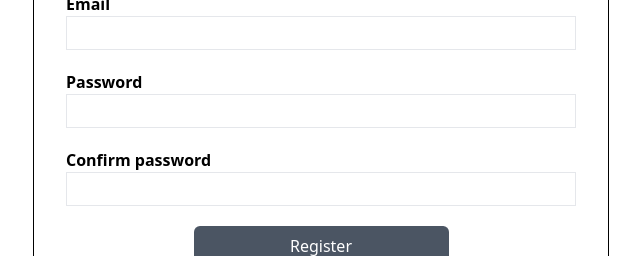
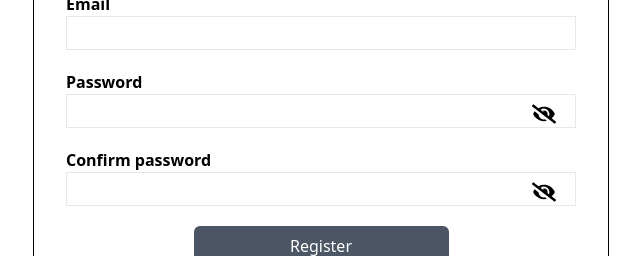
Before and after one commit to ragulraj-n/DevMatch, a React app in the folder frontend/: page /signup in a window 1280 px wide. Shown: the part 288-544 px from the top of the page, without its empty margins (319-959 px from the left). Built offline with nearby package versions, Linux system fonts and the light colour scheme; the HTML template or start-up script is replaced by a standard one.

Commit message:
feat: add eyeicon to show and hide the password for login&signup pages

```diff
--- a/frontend/src/features/auth/components/LoginForm.jsx
+++ b/frontend/src/features/auth/components/LoginForm.jsx
@@ -1,8 +1,9 @@
 import React, { useState } from 'react'
 import { loginApi } from '../services/authApi';
-import { Link } from 'react-router-dom';
+import { Link, useNavigate } from 'react-router-dom';
 import { useDispatch, useSelector } from 'react-redux';
 import { addUser } from '../../user/userSlice';
+import { FaEyeSlash,FaEye } from "react-icons/fa";
 
 
 const LoginForm = () => {
@@ -10,6 +11,7 @@ const LoginForm = () => {
     const [email,setEmail] = useState("");
     const [password,setPassword] = useState("");
     const [error,setError] = useState({});
+    const [isShowPassword,setIsShowPassword] = useState(false);
 
     const handleLogin = async () =>{
         try{
@@ -27,12 +29,13 @@ const LoginForm = () => {
             password
           });
           dispatch(addUser(res?.data?.data));
-
           setError({});
         }catch(err){
           console.log(err);
         }
     }
+
+     const handleShowPassword = () =>setIsShowPassword((prev)=>!prev);
 
   return (
     <div className='flex flex-col justify-center items-center h-screen'>
@@ -47,12 +50,16 @@ const LoginForm = () => {
                      placeholder='user@gmail.com'/>
                     {error.email && <p className='text-red-500'>{error.email}</p>}
                 </div>
-                <div className='flex flex-col'>
+                <div className='flex flex-col relative'>
                     <label className='font-semibold'>Enter Your Password</label>
                     <input className='border rounded-xs px-2 py-2'
                     onChange={e => setPassword(e.target.value)}
                     value={password}
-                    type='password' />
+                    type={isShowPassword?'text':'password'} />
+                    {isShowPassword===false && <FaEyeSlash className='absolute top-8 right-5 cursor-pointer'
+                    onClick={handleShowPassword} size={24}/>}
+                    {isShowPassword && <FaEye className='absolute top-8 right-5 cursor-pointer'
+                    onClick={handleShowPassword} size={24}/>}
                     {error.password && <p className='text-red-500'>{error.password}</p>}
                 </div>
                 <button className='border bg-gray-500 w-[40%]  mx-auto h-9 rounded-xl'
--- a/frontend/src/features/auth/components/SignupForm.jsx
+++ b/frontend/src/features/auth/components/SignupForm.jsx
@@ -2,9 +2,10 @@ import React, { useState } from 'react'
 import { validateConfirmPassword, validateEmail, validateFirstName, validateLastName, validatePassword } from '../validations/registerValidation';
 import {signupApi } from '../services/authApi';
 import toast from 'react-hot-toast';
-import { Link } from 'react-router-dom';
+import { Link, replace, useNavigate } from 'react-router-dom';
 import { useDispatch } from 'react-redux';
 import { addUser } from '../../user/userSlice';
+import { FaEyeSlash,FaEye } from "react-icons/fa";
 
 const SignupForm = () => {
     const inputField = 'border p-1 pl-2';
@@ -17,6 +18,10 @@ const SignupForm = () => {
     const [password,setPassword] = useState("");
     const [confirmPassword,setConfirmPassword] = useState("");
     const [error,setError] = useState({});
+    const [isShowPassword,setIsShowPassword] = useState(false);
+    const [isShowConfirmPassword,setIsShowConfirmPassword] = useState(false);
+
+    const navigate = useNavigate();
 
     const handleRegister = async () =>{
             const newError = {};
@@ -26,7 +31,6 @@ const SignupForm = () => {
             newError.password = validatePassword(password);
             newError.confirmPassword = validateConfirmPassword(password,confirmPassword);
             const hasError = Object.values(newError).some(err => err);
-
             if(hasError){
                 setError(newError);
                 return;
@@ -42,6 +46,7 @@ const SignupForm = () => {
                 password
             })
             dispatch(addUser(res?.data?.data));
+            navigate("/setup-profile",{replace: true});
             toast.success("Account Created Successfully",{id: toastId});
         }catch(err){
             const message = err.response?.data?.message || 'SignUp failed';
@@ -50,6 +55,10 @@ const SignupForm = () => {
             console.log("Status:", err.response?.status);
         }
     }
+
+    const handleShowPassword = () => setIsShowPassword((prev)=> !prev);
+    const handleConfirmShowPassword = () => setIsShowConfirmPassword((prev)=> !prev);
+
 
     return (
     <div className="flex items-center justify-center min-h-screen px-4">
@@ -97,27 +106,35 @@ const SignupForm = () => {
             )}
             </div>
 
-            <div className="flex flex-col">
+            <div className="flex flex-col relative">
             <label className={inputLabel}>Password</label>
             <input
                 className={inputField}
-                type="password"
+                type={isShowPassword?"text":"password"}
                 onChange={(e) => setPassword(e.target.value)}
                 value={password}
             />
+            {isShowPassword===false && <FaEyeSlash className='absolute top-8 right-5 cursor-pointer'
+            onClick={handleShowPassword} size={24}/>}
+            {isShowPassword && <FaEye className='absolute top-8 right-5 cursor-pointer'
+            onClick={handleShowPassword} size={24}/>}
             {error.password && (
                 <p className="text-red-500 text-sm">{error.password}</p>
             )}
             </div>
 
-            <div className="flex flex-col">
+            <div className="flex flex-col relative">
             <label className={inputLabel}>Confirm password</label>
             <input
                 className={inputField}
-                type="password"
+                type={isShowConfirmPassword?"text":"password"}
                 onChange={(e) => setConfirmPassword(e.target.value)}
                 value={confirmPassword}
             />
+            {isShowConfirmPassword===false && <FaEyeSlash className='absolute top-8 right-5 cursor-pointer'
+            onClick={handleConfirmShowPassword} size={24}/>}
+            {isShowConfirmPassword && <FaEye className='absolute top-8 right-5 cursor-pointer'
+            onClick={handleConfirmShowPassword} size={24}/>}
             {error.confirmPassword && (
                 <p className="text-red-500 text-sm">{error.confirmPassword}</p>
             )}
```
